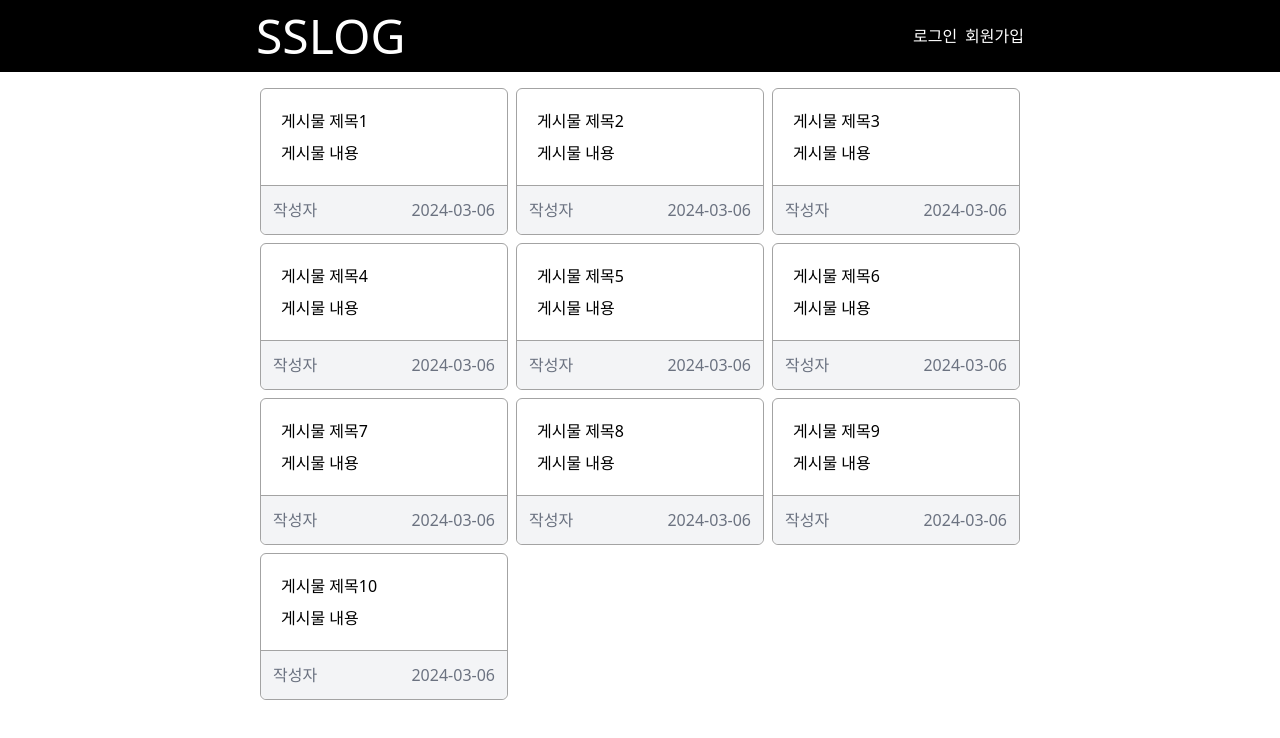
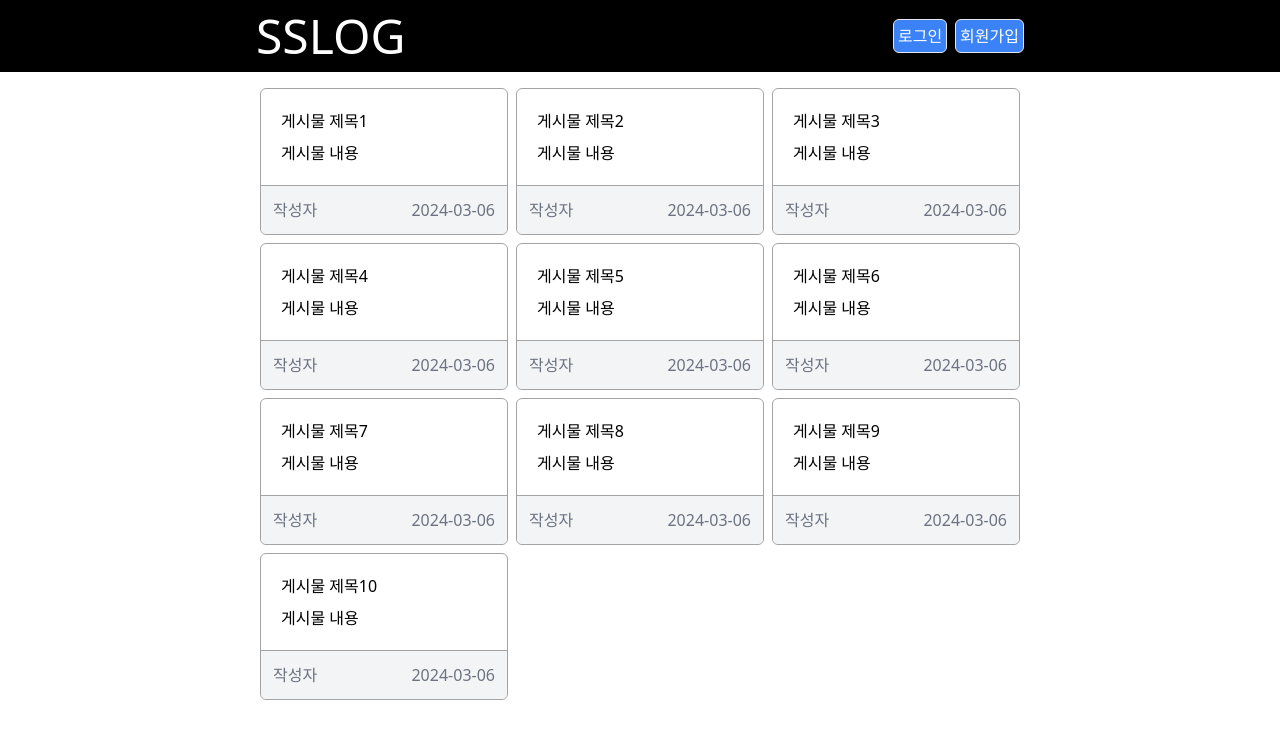
Before and after one commit to Seotjuu/sslog, a Next.js app: page / in a window 1280 px wide. Shown: the top 738 px of the page. Built offline with nearby package versions, Linux system fonts and the light colour scheme.

Commit message:
[Feature] signin page set

```diff
--- a/app/page.tsx
+++ b/app/page.tsx
@@ -1,5 +1,7 @@
+import Button from "@/components/Button";
 import { PanelBody, PanelContainer, PanelFooter } from "@/components/Panel";
 import Container from "@/components/containers/Container";
+import Link from "next/link";
 
 const Navbar = () => {
   return (
@@ -8,8 +10,8 @@ const Navbar = () => {
         SSLOG
       </h1>
       <div className="flex justify-center gap-2">
-        <span>로그인</span>
-        <span>회원가입</span>
+        <Button><Link href={'/signin'}>로그인</Link></Button>
+        <Button><Link href={'/signup'}>회원가입</Link></Button>
       </div>
     </div>
   );
--- /dev/null
+++ b/app/signin/page.tsx
@@ -0,0 +1,11 @@
+import Container from "@/components/containers/Container"
+
+const Signin = () => {
+  return (
+    <Container>
+      <h1>asd</h1>
+    </Container>
+  )
+}
+
+export default Signin
--- /dev/null
+++ b/components/Button.tsx
@@ -0,0 +1,29 @@
+
+interface IButton {
+    children: React.ReactNode;
+    className?: string;
+    onClick?: () => void;
+    variant?: 'dark' | 'light';
+}
+
+const Button = ({children, className, onClick, variant }: IButton) => {
+    let buttonStyle = ""
+    switch (variant) {
+        case 'dark':
+            buttonStyle = "bg-black text-white"
+            break;
+        case 'light':
+            buttonStyle = "bg-white text-black"
+            break;
+        default:
+            buttonStyle = "bg-blue-500"
+            break;
+    }
+
+
+    return (
+        <button className={`border rounded-md p-1 ${buttonStyle}`}>{children}</button>
+    )
+}
+
+export default Button;
--- a/next.config.mjs
+++ b/next.config.mjs
@@ -1,7 +1,8 @@
 /** @type {import('next').NextConfig} */
+const debug = process.env.NODE_ENV !== "production";
 const nextConfig = {
   output: "export",
-  assetPrefix: '/sslog/',
+  assetPrefix: !debug ? '/sslog/' : '',
   trailingSlash: true,
 };
 
```
Also changed, not shown: 7 other files (tests, documents, lock files or other folders).
